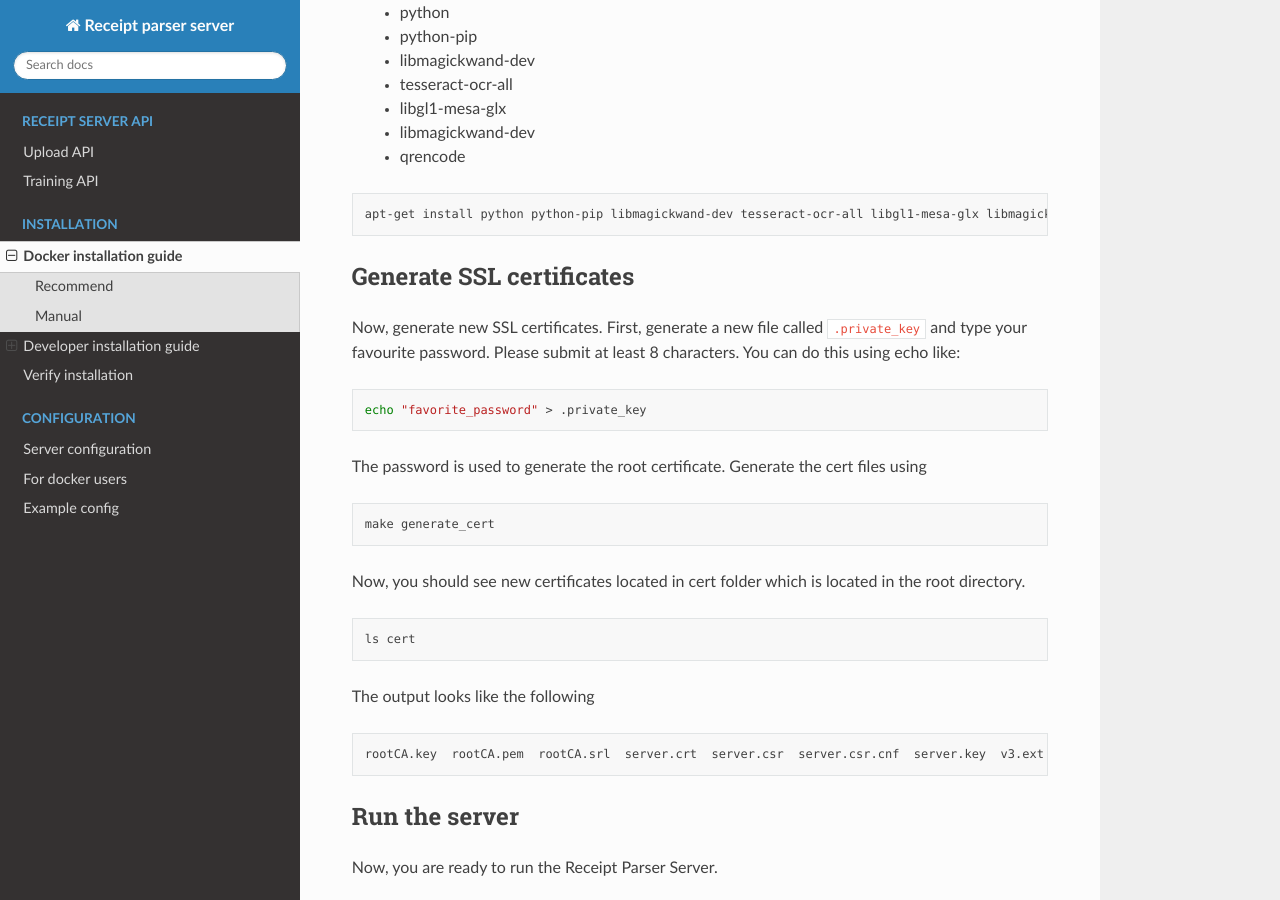
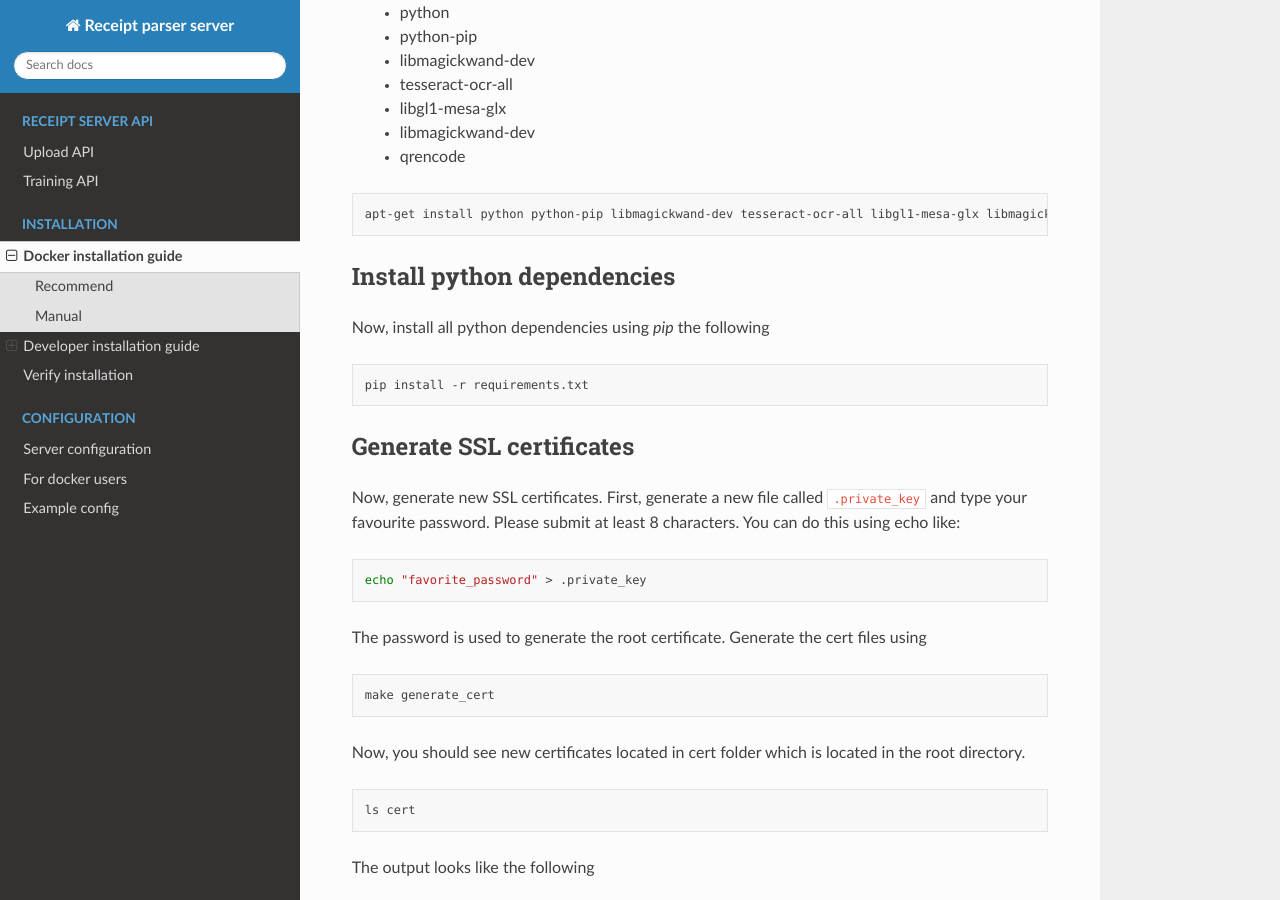
Before and after one commit to ReceiptManager/receipt-parser-server, a Sphinx documentation site: the page built from docs/installation.rst, in a window 1280 px wide and 900 px high, scrolled down 1184 px. Built offline with Sphinx 7.4.7 and the Read the Docs theme 2.0.0, drawn with Linux system fonts in a browser that asks for light colours.

Commit message:
[DOCU] correct developer installation guide

```diff
--- a/docs/installation.rst
+++ b/docs/installation.rst
@@ -67,6 +67,15 @@ Please notice that you install following packages with your favorite package man
 
     apt-get install python python-pip libmagickwand-dev tesseract-ocr-all libgl1-mesa-glx libmagickwand-dev
 
+
+Install python dependencies
+""""""""""""""""""""""""""""""
+Now, install all python dependencies using `pip` the following
+
+.. code-block:: bash
+
+    pip install -r requirements.txt
+
 Generate SSL certificates
 """""""""""""""""""""""""""""""
 
```
